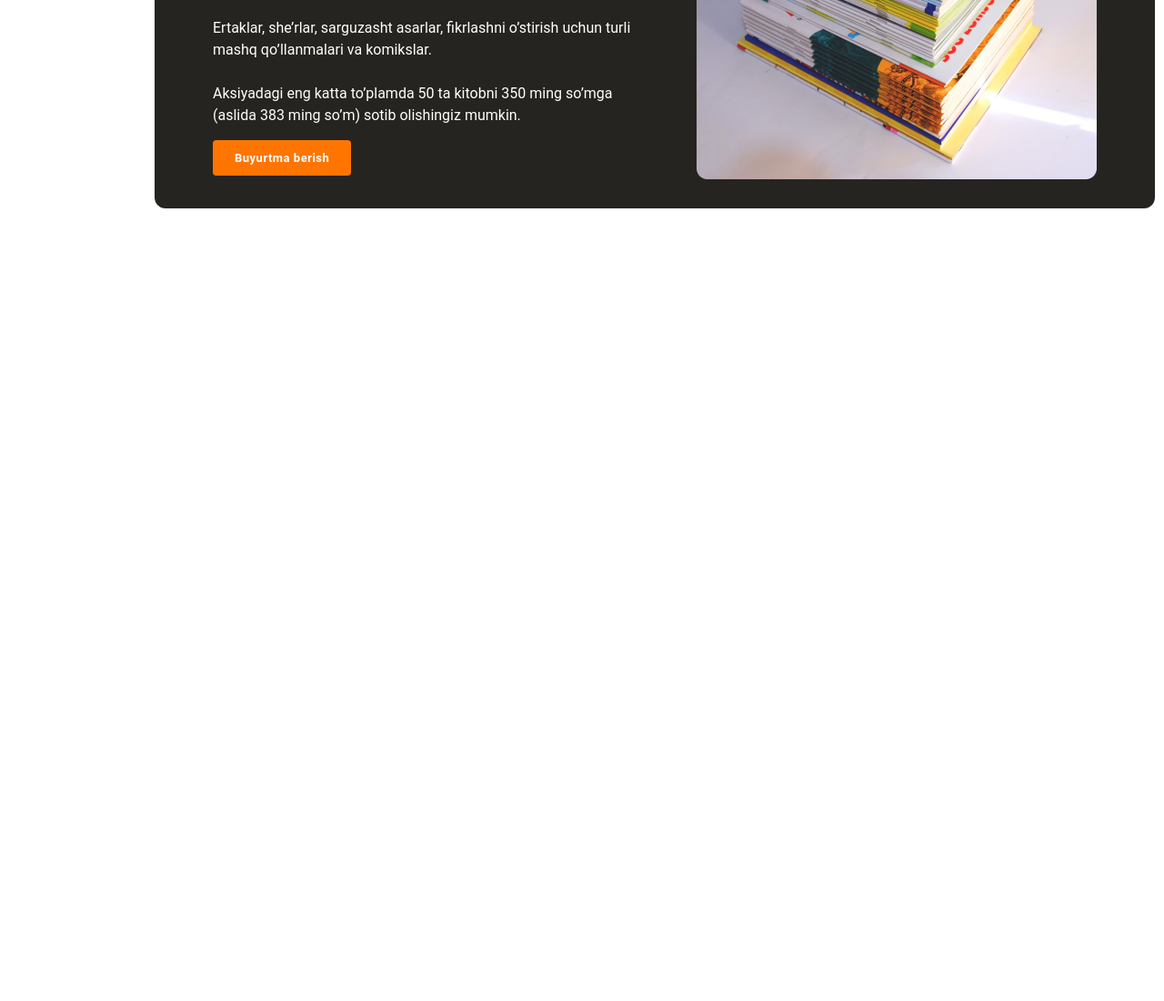
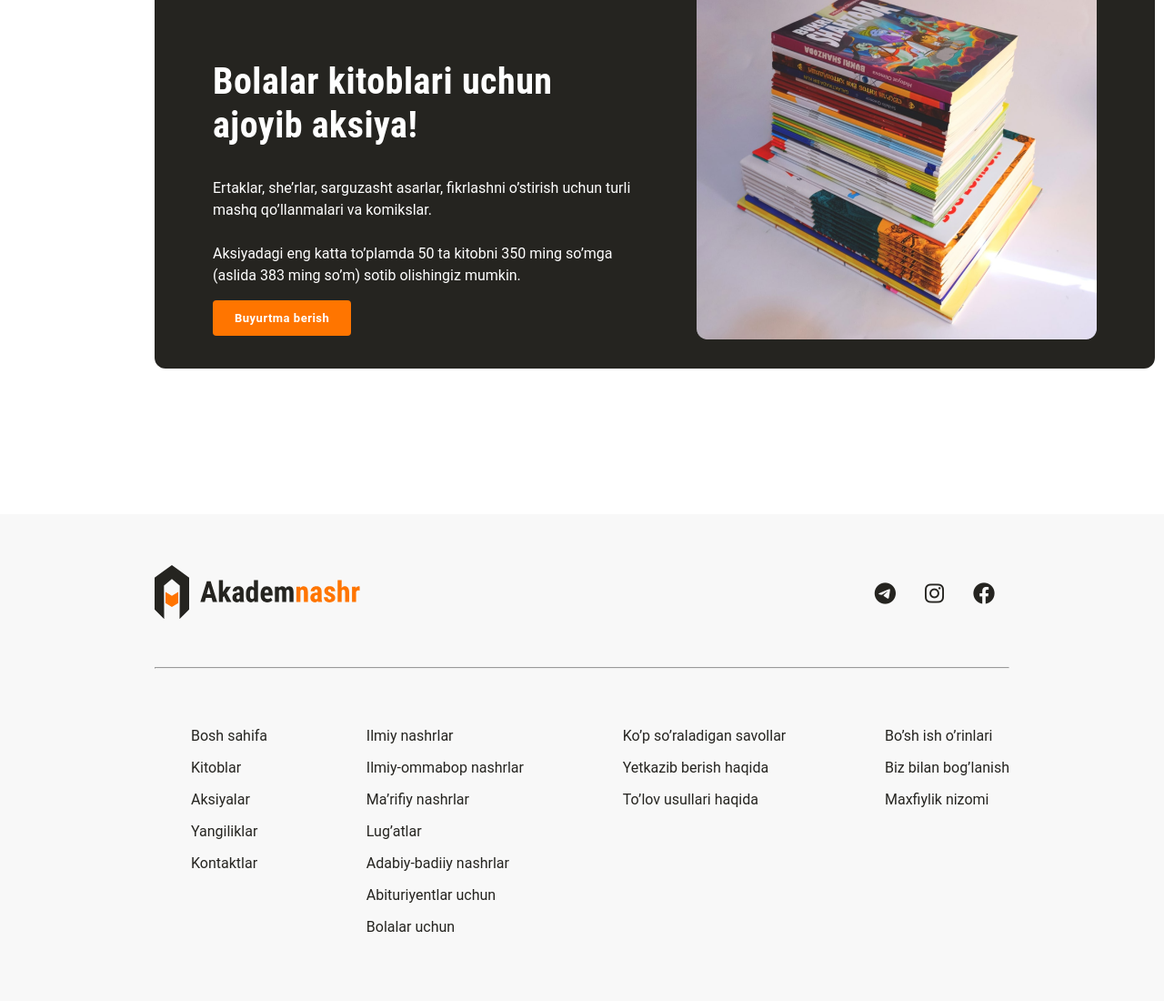
Before and after one commit to samandarweb/akademnashr, a plain HTML site: page index.html in a window 1280 px wide. Shown: the part 1659-2759 px from the top of the page at 91% size. Before the commit the page ends 1888 px from the top, so only its background shows below. Drawn offline with Linux system fonts and the light colour scheme; a web font is replaced by a local one.

Commit message:
footer commit

```diff
--- a/css/style.css
+++ b/css/style.css
@@ -229,3 +229,62 @@ body{
     margin-top: -85px;
     margin-right: 64px;
 }
+/* footer */
+.footer{
+    background: #f8f8f8;
+    padding: 56px 0;
+}
+.footer-logo{
+    display: flex;
+    justify-content: space-between;
+    align-items: center;
+}
+.footer-icon{
+    display: flex;
+    align-items: center;
+    list-style: none;
+}
+.footer-icon_item{
+    text-decoration: none;
+    color: #252420;
+    margin: 0 16px;
+    font-size: 24px;
+    transition: 0.3s;
+}
+.footer-icon_item:hover{
+    color: #FF7500;
+}
+.footer-icon_item:active{
+    opacity: 0.6;
+}
+.horizontal-row{
+    margin-top: 48px;
+}
+.footer-list{
+    display: flex;
+    justify-content:space-between;
+    align-items: flex-start;
+    margin-top: 48px;
+}
+.footer-link{
+    list-style: none;
+}
+.footer-link_item:not(:last-child){
+    margin-bottom: 16px;
+}
+
+.footer_item{
+    font-weight: 400;
+    font-size: 16px;
+    line-height: 18px;
+    margin-bottom: 16px;
+    text-decoration: none;
+    color: #252420;
+    transition: 0.3s;
+}
+.footer_item:hover{
+    color: #FF7500;
+}
+.footer_item:active{
+    opacity: 0.6;
+}
--- a/index.html
+++ b/index.html
@@ -5,6 +5,7 @@
     <meta http-equiv="X-UA-Compatible" content="IE=edge" />
     <meta name="viewport" content="width=device-width, initial-scale=1.0" />
     <title>Akademnashr</title>
+    <link rel="stylesheet" href="https://cdnjs.cloudflare.com/ajax/libs/font-awesome/6.0.0-beta2/css/all.min.css" integrity="sha512-YWzhKL2whUzgiheMoBFwW8CKV4qpHQAEuvilg9FAn5VJUDwKZZxkJNuGM4XkWuk94WCrrwslk8yWNGmY1EduTA==" crossorigin="anonymous" referrerpolicy="no-referrer" />
     <!-- Font family -->
     <link rel="preconnect" href="https://fonts.googleapis.com" />
     <link rel="preconnect" href="https://fonts.gstatic.com" crossorigin />
@@ -89,6 +90,7 @@
                         </div>
                     </div>
             </div>
+        </section>
          <!-- sale-book -->
          <section class="sale-bg">
             <div class="container">
@@ -108,7 +110,101 @@
                 </div>
             </div>
         </section>
-        </section>
+        <!-- footer -->
+        <footer class="footer">
+            <div class="footer-container container">
+                <div class="footer-logo">
+                    <a class="site-logo" href="">
+                        <img src="images/akademnashr-logo.svg" alt="site-logo">
+                    </a>
+                    <ul class="footer-icon">
+                        <li class="footer-icon-items">
+                            <a class="footer-icon_item" href="#">
+                                <i class="fab fa-telegram"></i>
+                            </a>
+                        </li>
+                        <li class="footer-icon-items">
+                            <a class="footer-icon_item" href="#">
+                                <i class="fab fa-instagram"></i>
+                            </a>
+                        </li>
+                        <li class="footer-icon-items">
+                            <a class="footer-icon_item" href="#">
+                                <i class="fab fa-facebook"></i>
+                            </a>
+                        </li>
+                    </ul>
+                </div>
+                <hr class="horizontal-row">
+                 <div class="footer-list">
+                     <ul class="footer-link">
+                         <li class="footer-link_item">
+                             <a class="footer_item" href="#">Bosh sahifa</a>
+                         </li>
+                         <li class="footer-link_item">
+                             <a class="footer_item" href="#">Kitoblar</a>
+                         </li>
+                         <li class="footer-link_item">
+                             <a class="footer_item" href="#">Aksiyalar</a>
+                         </li>
+                         <li class="footer-link_item">
+                             <a class="footer_item" href="#">Yangiliklar</a>
+                         </li>
+                         <li class="footer-link_item">
+                             <a class="footer_item" href="#">Kontaktlar</a>
+                         </li>
+                     </ul>
+                     <ul class="footer-link">
+                         <li class="footer-link_item">
+                             <a class="footer_item" href="#">Ilmiy nashrlar</a>
+                         </li>
+                         <li class="footer-link_item">
+                             <a class="footer_item" href="#">Ilmiy-ommabop nashrlar</a>
+                         </li>
+                         <li class="footer-link_item">
+                             <a class="footer_item" href="#">Ma’rifiy nashrlar</a>
+                         </li>
+                         <li class="footer-link_item">
+                             <a class="footer_item" href="#">Lug’atlar</a>
+                         </li>
+                         <li class="footer-link_item">
+                             <a class="footer_item" href="#">Adabiy-badiiy nashrlar</a>
+                         </li>
+                         <li class="footer-link_item">
+                             <a class="footer_item" href="#">Abituriyentlar uchun</a>
+                         </li>
+                         <li class="footer-link_item">
+                             <a class="footer_item" href="#">Bolalar uchun</a>
+                         </li>
+
+                     </ul>
+                     <ul class="footer-link">
+                         <li class="footer-link_item">
+                             <a class="footer_item" href="#">Ko’p so’raladigan savollar</a>
+                         </li>
+                         <li class="footer-link_item">
+                             <a class="footer_item" href="#">Yetkazib berish haqida</a>
+                         </li>
+                         <li class="footer-link_item">
+                             <a class="footer_item" href="#">To’lov usullari haqida</a>
+                         </li>
+
+                     </ul>
+                     <ul class="footer-link">
+                         <li class="footer-link_item">
+                             <a class="footer_item" href="#">Bo’sh ish o’rinlari</a>
+                         </li>
+                         <li class="footer-link_item">
+                             <a class="footer_item" href="#">Biz bilan bog’lanish</a>
+                         </li>
+                         <li class="footer-link_item">
+                             <a class="footer_item" href="#">Maxfiylik nizomi</a>
+                         </li>
+
+                     </ul>
+                 </div>
+            </div>
+        </footer>
     </main>
   </body>
 </html>
```
Lines whose indentation alone changed are shown as unchanged.
